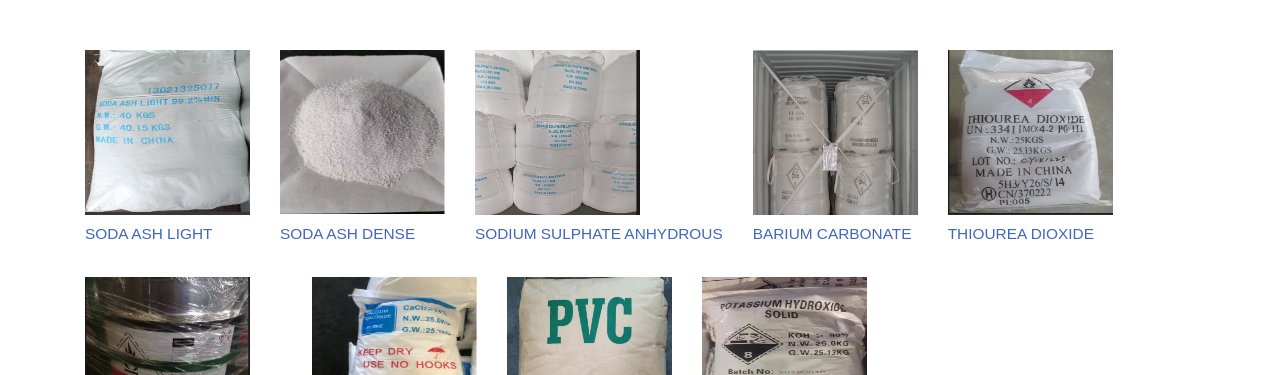
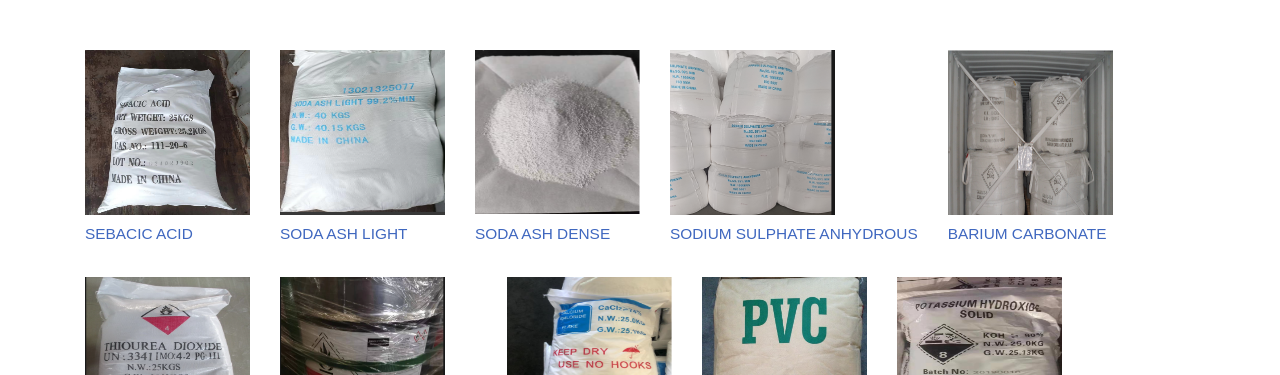
Before and after one commit to chemical-products/chemical-products.github.io, a plain HTML site: page products.html in a window 1280 px wide. Shown: the part 425-800 px from the top of the page. Drawn offline with Linux system fonts and the light colour scheme.

Commit message:
luk
products

```diff
--- a/products.html
+++ b/products.html
@@ -139,6 +139,18 @@
 		<h3>INDUSTRY USE</h3>
 		<!-- <h5>Sed ut perspiciatis unde omnis iste natus error sit voluptatem.</h5> -->
 <div id="products" class="products">
+
+					<div class="col-md-4 product-grid">
+						<a href="detail_sebacic_acid.html"  target="_blank" class="b-link-stripe b-animate-go1   "  title="">
+							<img src="images/products/SEBACIC_ACID.png" alt=" " class="img-responsive products-grid-img" />
+						</a>
+						<div class="project-grid-text1">
+							<h4> SEBACIC ACID</h4>
+
+						</div>
+				</div>
+
+
 				<div class="col-md-4 product-grid">
 						<a href="detail-soad-ash-light.html"  target="_blank" class="b-link-stripe b-animate-go1   "  title="">
 							<img src="images/products/SODA_ASH_LIGHT.png" alt=" " class="img-responsive products-grid-img" />
```
